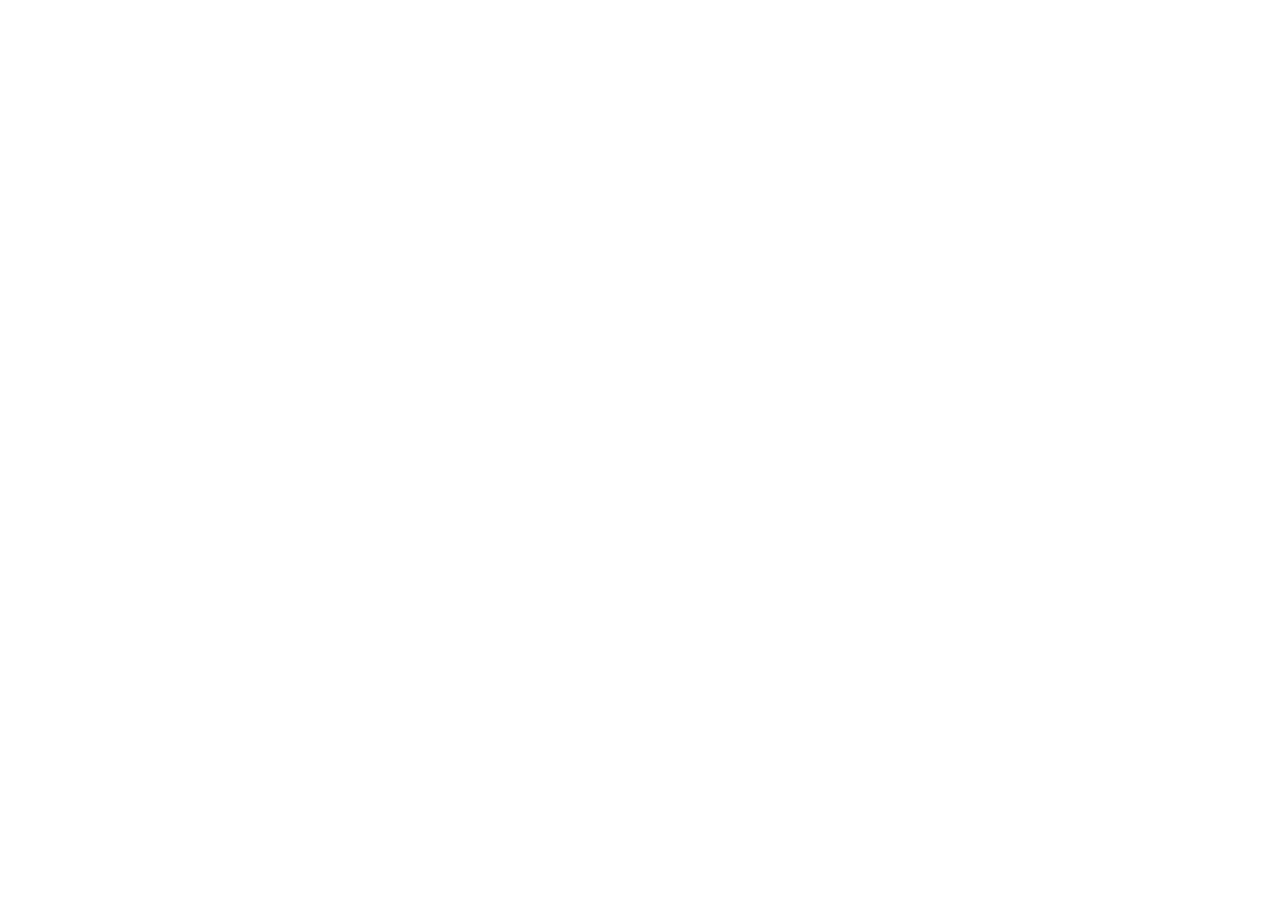
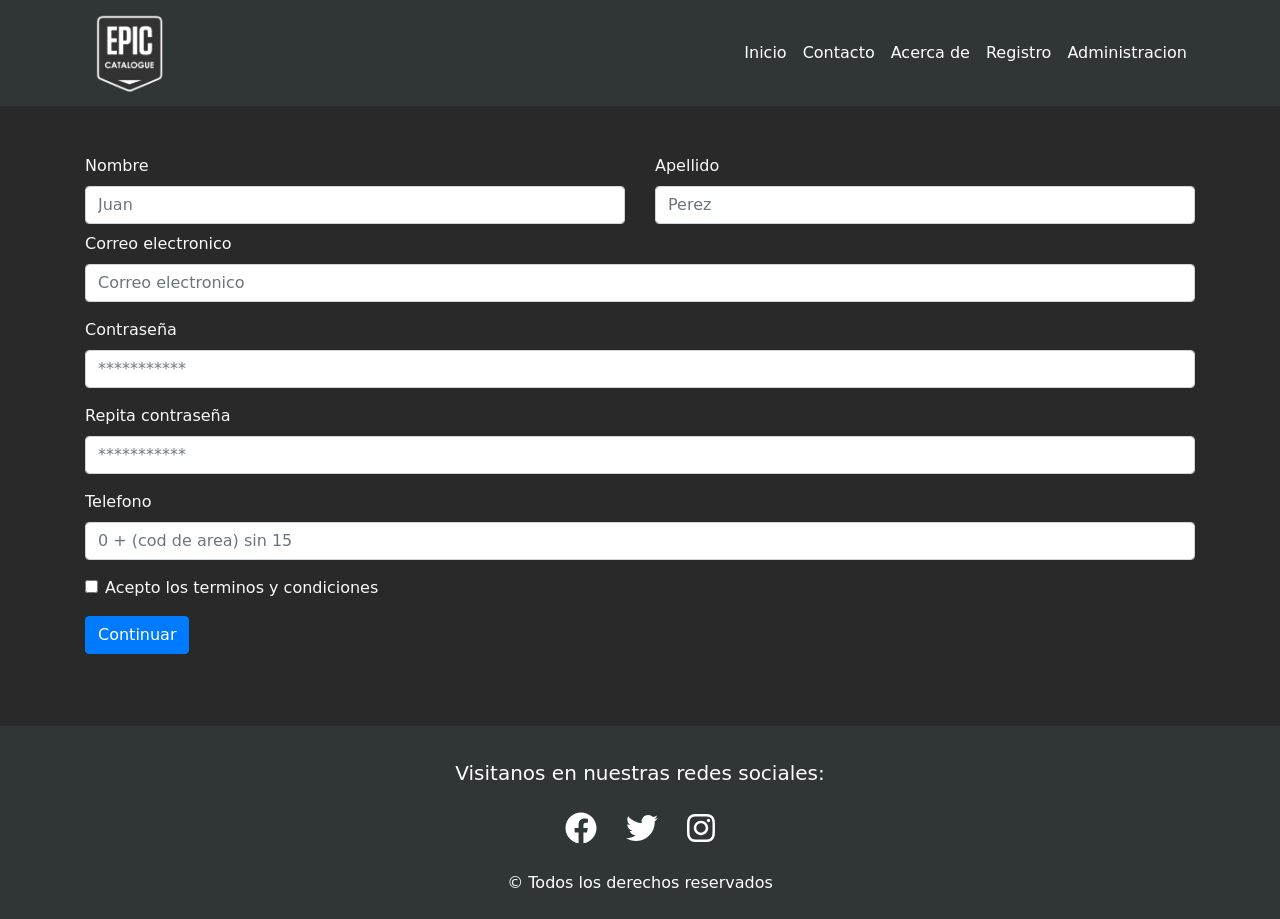
Before and after one commit to Magicmilian/epicCatalogue, a website built with webpack: page src/registro.html in a window 1280 px wide. Before the commit the page ends 800 px from the top, so only its background shows below. Built offline with nearby package versions, Linux system fonts and the light colour scheme; a web font is replaced by a local one.

Commit message:
se crea base de formulario

```diff
--- a/src/css/style.css
+++ b/src/css/style.css
@@ -27,6 +27,11 @@
 
 .footer-custom{
   width: 100%;
+}
+
+/* FONDO DE PANTALLA */
+.fondoPantalla{
+  background-color: #292929;
 }
 
 /*MEDIA QUERIES*/
--- a/src/js/registro.js
+++ b/src/js/registro.js
@@ -0,0 +1,4 @@
+import "@fortawesome/fontawesome-free/js/all.js"
+import 'bootstrap/dist/css/bootstrap.min.css';
+import "bootstrap";
+import "../css/style.css";
--- a/src/registro.html
+++ b/src/registro.html
@@ -0,0 +1,111 @@
+<!DOCTYPE html>
+<html lang="es">
+
+<head>
+    <meta charset="UTF-8">
+    <meta name="viewport" content="width=device-width, initial-scale=1.0">
+    <title>Epic Catalogue</title>
+    <link href="https://fonts.googleapis.com/css2?family=Red+Rose:wght@300&display=swap" rel="stylesheet">
+</head>
+
+<body>
+    <header class="header-margin">
+        <nav class="navbar navbar-expand-lg navbarcolor navtext fixed-top">
+            <div class="container">
+                <a class="navbar-brand" href="index.html"><img class="logohead" src="img/Epic_Catalogue_logo.png"
+                        alt="Logo de Epic Catalogue"></a>
+                <button class="navbar-toggler custom-toggler navbar-dark" type="button" data-toggle="collapse"
+                    data-target="#navbarSupportedContent" aria-controls="navbarSupportedContent" aria-expanded="false"
+                    aria-label="Toggle navigation">
+                    <span class="navbar-toggler-icon"></span>
+                </button>
+                <div class="collapse navbar-collapse" id="navbarSupportedContent">
+                    <ul class="navbar-nav ml-auto">
+                        <li class="nav-item">
+                            <a class="nav-link" href="index.html">Inicio</a>
+                        </li>
+                        <li class="nav-item">
+                            <a class="nav-link" href="contacto.html">Contacto</a>
+                        </li>
+                        <li class="nav-item">
+                            <a class="nav-link" href="acerca_de.html">Acerca de</a>
+                        </li>
+                        <li class="nav-item lead-active">
+                            <a class="nav-link" href="registro.html">Registro</a>
+                        </li>
+                        <li class="nav-item">
+                            <a class="nav-link" href="admin.html">Administracion</a>
+                        </li>
+                    </ul>
+                </div>
+            </div>
+        </nav>
+    </header>
+    <!-- Empieza cuerpo de pagina registro -->
+    <main class="fondoPantalla">
+        <section class="container">
+            <br><br>
+            <form>
+                <!-- nombre apellido -->
+                <div class="row">
+                    <div class="col-6">
+                        <label for="exampleInputName1" class="text-light">Nombre</label>
+                        <input type="text" class="form-control" id="exampleInputName1" placeholder="Juan">
+                    </div>
+                    <div class=" col-6">
+                        <label for="exampleInputLastName1" class="text-light">Apellido</label>
+                        <input type="text" class="form-control" id="exampleInputName1" placeholder="Perez">
+                    </div>
+                </div>
+                <!-- correo electronico -->
+                <div class="form-group mt-2">
+                    <label for="exampleInputEmail1" class="text-light">Correo electronico</label>
+                    <input type="email" class="form-control" id="exampleInputEmail1" aria-describedby="emailHelp"
+                        placeholder="Correo electronico">
+                    <small id="emailHelp" class="form-text text-muted"></small>
+                </div>
+                <!-- contraseña -->
+                <div class="form-group">
+                    <label for="exampleInputPassword1" class="text-light">Contraseña</label>
+                    <input type="password" class="form-control" id="exampleInputPassword1" placeholder="***********">
+                </div>
+                <!-- contraseña de nuevo -->
+                <div class="form-group">
+                    <label for="exampleInputPassword1" class="text-light">Repita contraseña</label>
+                    <input type="password" class="form-control" id="exampleInputPassword1" placeholder="***********">
+                </div>
+                <!-- telenofo -->
+                <div class="form-group">
+                    <label class="text-light">Telefono</label>
+                    <input class="form-control" type="text" placeholder="0 + (cod de area) sin 15" id="telefono">
+                </div>
+                <!-- check -->
+                <div class="form-group form-check">
+                    <input type="checkbox" class="form-check-input" id="exampleCheck1">
+                    <label class="form-check-label text-light" for="exampleCheck1">Acepto los terminos y
+                        condiciones</label>
+                </div>
+                <!-- boton enviar -->
+                <button type="submit" class="btn btn-primary">Continuar</button>
+            </form>
+        </section>
+        <br><br><br>
+    </main>
+    <footer class="navbarcolor navtext text-center py-4">
+        <div class="col-8 py-1 mb-1 mt-1 text-center mx-auto">
+            <p class="lead"><strong>Visitanos en nuestras redes sociales:</strong></p>
+        </div>
+        <div class=" navtext text-center mb-4">
+            <div class="d-inline mr-4"><a class="" href="https://www.facebook.com" target="_blank"><i
+                        class="fab fa-facebook fa-2x"></i></a></div>
+            <div class="d-inline"><a class="" href="https://www.twitter.com" target="_blank"><i
+                        class="fab fa-twitter fa-2x"></i></a></div>
+            <div class="d-inline ml-4"><a class="" href="https://www.instagram.com" target="_blank"><i
+                        class="fab fa-instagram fa-2x"></i></a></div>
+        </div>
+        </div>
+        <p class="mb-0">&copy Todos los derechos reservados</p>
+    </footer>
+</body>
+
+</html>
```
Also changed, not shown: dist/css/style.css, dist/registro.html, 1 other file.
